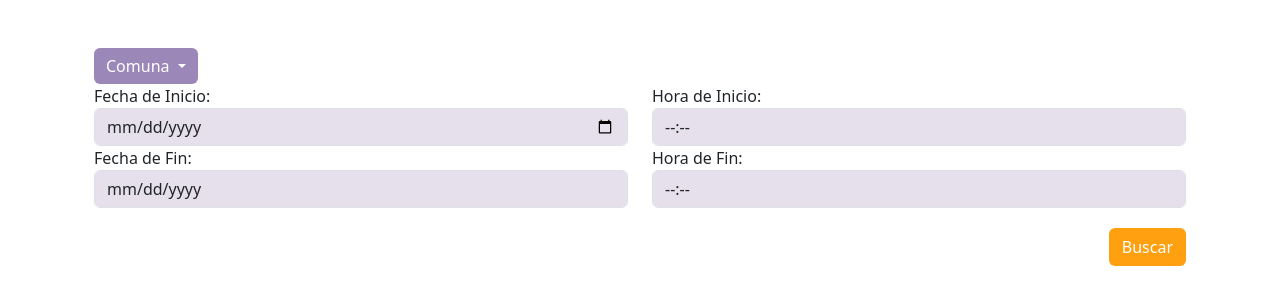
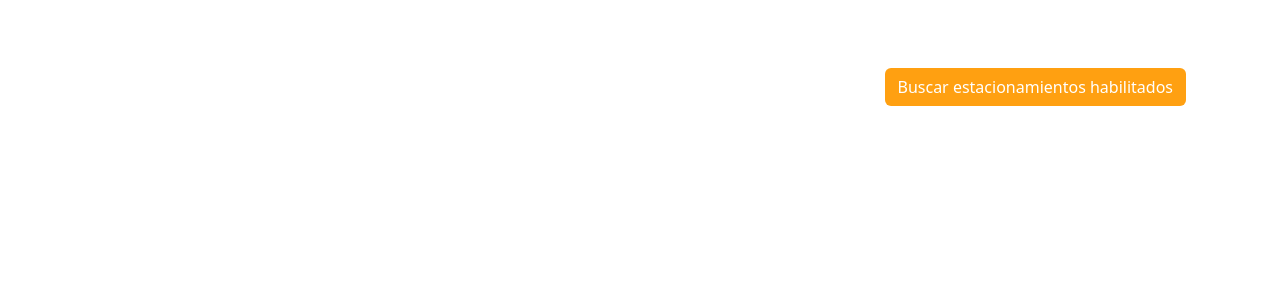
Before and after one commit to sebastiandmv2/EstacionamientoApp, a Django app: page /buscar/ in a window 1280 px wide. Shown: the part 76-381 px from the top of the page. Run offline with Django 3.2, Linux system fonts and the light colour scheme; data that the repository does not hold is empty; some libraries are stand-ins or nearby versions.

Commit message:
fix: browser without filters

```diff
--- a/app/templates/estacionamiento/buscar.html
+++ b/app/templates/estacionamiento/buscar.html
@@ -5,112 +5,13 @@
     <form method="post" action="{% url 'buscar' %}">
         {% csrf_token %}
 
-        <div class="btn-group">
-            <button type="button" id="comuna" class="btn custom-btn dropdown-toggle" data-toggle="dropdown" aria-haspopup="true" aria-expanded="false">
-                Comuna
-            </button>
-            <ul class="dropdown-menu">
-                {% for comuna in comunas %}
-                    <li><a class="dropdown-item comuna-option" href="#">{{ comuna.comuna }}</a></li>
-                {% endfor %}
-            </ul>
-        </div>
-        <input type="hidden" id="comuna_seleccionada" name="comuna_seleccionada" value="">
+        <!-- Eliminar las selecciones de hora -->
 
-        <div class="row">
-            <div class="col-md-6">
-                <div class="form-group">
-                    <label for="fecha_inicio">Fecha de Inicio:</label>
-                    <input type="date" class="form-control" id="fecha_inicio" name="fecha_inicio" style="background-color: #E5E0EC;" required>
-                </div>
-            </div>
-            <div class="col-md-6">
-                <label for="hora_inicio">Hora de Inicio:</label>
-                <select class="form-control" id="hora_inicio" name="hora_inicio" style="background-color: #E5E0EC;" required>
-                    <option value="">--:--</option>
-                </select>
-            </div>
-        </div>
-        <div class="row">
-            <div class="col-md-6">
-                <div class="form-group">
-                    <label for="fecha_fin">Fecha de Fin:</label>
-                    <input type="date" class="form-control" id="fecha_fin" name="fecha_fin" style="background-color: #E5E0EC;" required disabled>
-                </div>
-            </div>
-            <div class="col-md-6">
-                <div class="form-group">
-                    <label for="hora_fin">Hora de Fin:</label>
-                    <select class="form-control" id="hora_fin" name="hora_fin" style="background-color: #E5E0EC;" required disabled>
-                        <option value="">--:--</option>
-                    </select>
-                </div>
-            </div>
-        </div>
-        <button type="submit" class="btn transition" style="margin-top: 20px; float: right;">Buscar</button>
-
-
+        <button type="submit" class="btn transition" style="margin-top: 20px; float: right;">Buscar estacionamientos habilitados</button>
     </form>
 </div>
 
-
-
-
 <script>
-    $(document).ready(function () {
-        $('.comuna-option').click(function () {
-            var selectedComuna = $(this).text();
-            $('#comuna').text(selectedComuna);
-            $('#comuna_seleccionada').val(selectedComuna);
-        });
-
-        $('#fecha_inicio').on('change', function () {
-            var fechaInicio = $('#fecha_inicio').val();
-            // Formatea la fecha para que coincida con el formato esperado en Django
-            fechaInicio = new Date(fechaInicio).toISOString().split('T')[0];
-            $('#fecha_fin').attr('min', fechaInicio);
-            $('#fecha_fin').prop('disabled', false);
-        });
-
-        $('#hora_inicio').on('change', function () {
-            var horaInicio = $('#hora_inicio').val();
-            // Formatea la hora para que coincida con el formato esperado en Django
-            horaInicio = horaInicio + ':00';
-            $('#hora_fin option').prop('disabled', false);
-
-            if ($('#fecha_inicio').val() === $('#fecha_fin').val()) {
-                $('#hora_fin option').each(function () {
-                    if ($(this).val() < horaInicio) {
-                        $(this).prop('disabled', true);
-                    } else if ($(this).val() === horaInicio) {
-                        $(this).prop('disabled', true);
-                    }
-                });
-            }
-
-            $('#hora_fin').prop('disabled', false);
-        });
-
-        // Obtén la fecha actual
-        var fechaActual = new Date();
-        var dd = fechaActual.getDate();
-        var mm = fechaActual.getMonth() + 1; // Los meses en JavaScript son 0-based
-        var yyyy = fechaActual.getFullYear();
-
-        if (dd < 10) {
-            dd = '0' + dd;
-        }
-        if (mm < 10) {
-            mm = '0' + mm;
-        }
-
-        var fechaMinima = yyyy + '-' + mm + '-' + dd;
-
-        // Establece la fecha mínima en los campos de fecha
-        $('#fecha_inicio').attr('min', fechaMinima);
-        $('#fecha_fin').attr('min', fechaMinima);
-    });
+    // Puedes eliminar todo el script relacionado con la selección de horas
 </script>
-
-
 {% endblock %}
--- a/app/urls.py
+++ b/app/urls.py
@@ -15,7 +15,7 @@ urlpatterns=[
      path('editar_arrendamiento/<int:arrendamiento_id>/', views.editar_arrendamiento, name='editar_arrendamiento'),
      path('confirmar_cancelacion/', views.confirmar_cancelacion, name='confirmar_cancelacion'),
      path('cancelar_reserva/<int:arrendamiento_id>/', views.cancelar_reserva, name='cancelar_reserva'),
-     path('confirmar_reserva/<int:estacionamiento_id>/<str:fecha_inicio>/<str:fecha_fin>/<str:hora_inicio>/<str:hora_fin>/', views.confirmar_reserva, name='confirmar_reserva'),
+     path('confirmar_reserva/<int:estacionamiento_id>/', views.confirmar_reserva, name='confirmar_reserva'),
      path('deshabilitar_estacionamiento/<int:estacionamiento_id>/', views.deshabilitar_estacionamiento, name='deshabilitar_estacionamiento'),
      path('habilitar_estacionamiento/<int:estacionamiento_id>/', views.habilitar_estacionamiento, name='habilitar_estacionamiento'),
      path('error/', views.error, name='error'),
--- a/app/views.py
+++ b/app/views.py
@@ -71,76 +71,14 @@ def lista_comunas(request):
 
 
 def buscar(request):
-    comunas = Comuna.objects.all()
+    if request.method == 'POST':
+        estacionamientos_disponibles = Estacionamiento.objects.filter(habilitado=True)
 
-    # Inicializa costo_total fuera del bucle
-    costo_total = 0
+        return render(request, 'estacionamiento/mostrar_estacionamiento.html', {
+            'estacionamientos_disponibles': estacionamientos_disponibles,
+        })
 
-    if request.method == 'POST':
-        fecha_inicio = request.POST.get('fecha_inicio')
-        hora_inicio = request.POST.get('hora_inicio')
-        fecha_fin = request.POST.get('fecha_fin')
-        hora_fin = request.POST.get('hora_fin')
-        comuna_nombre = request.POST.get('comuna_seleccionada')
-
-
-        print("Fecha inicio:", fecha_inicio)
-        print("Hora inicio:", hora_inicio)
-        print("Fecha fin:", fecha_fin)
-        print("Hora fin:", hora_fin)
-        print("Costo total:", costo_total)
-
-
-        # Encuentra la comuna por su nombre
-        comuna = Comuna.objects.get(comuna=comuna_nombre)
-
-        # Crea objetos de zona horaria para asegurarte de que se manejen correctamente las fechas y horas
-        tz = pytz.timezone('America/Santiago')
-
-        fecha_inicio = tz.localize(datetime.strptime(fecha_inicio, '%Y-%m-%d'))
-        hora_inicio = tz.localize(datetime.strptime(hora_inicio, '%H:%M'))
-        fecha_fin = tz.localize(datetime.strptime(fecha_fin, '%Y-%m-%d'))
-        hora_fin = tz.localize(datetime.strptime(hora_fin, '%H:%M'))
-
-        fecha_inicio_formulario = datetime.combine(fecha_inicio.date(), hora_inicio.time()).astimezone(tz)
-
-        # Obtén la fecha y hora actual con la misma zona horaria
-        ahora = datetime.now(tz)
-
-        # Filtra estacionamientos disponibles
-        if ahora <= fecha_inicio_formulario:
-            estacionamientos_disponibles = Estacionamiento.objects.exclude(
-                id__in=Arrendamiento.objects.filter(
-                    Q(fecha_fin__gte=fecha_inicio, fecha_inicio__lte=fecha_fin) &
-                    Q(hora_fin__gte=hora_inicio, hora_inicio__lte=hora_fin)
-                ).values('estacionamiento__id')
-            ).filter(comuna=comuna)
-
-            # Calcula las horas totales
-            tiempo_transcurrido = fecha_fin - fecha_inicio + (hora_fin - hora_inicio)
-            horas_totales = tiempo_transcurrido.total_seconds() / 3600
-
-            for estacionamiento in estacionamientos_disponibles:
-                costo_por_hora=estacionamiento.costo_por_hora
-                print(horas_totales)
-                print(costo_por_hora)
-                costo_total = costo_por_hora * horas_totales  # Calcula el precio total para este estacionamiento
-                print(costo_total)
-
-            # Pasa los valores calculados al contexto
-            return render(request, 'estacionamiento/mostrar_estacionamiento.html', {
-                'estacionamientos_disponibles': estacionamientos_disponibles,
-                'horas_totales': horas_totales,
-                'costo_total': costo_total,
-                'fecha_inicio': fecha_inicio,
-                'hora_inicio': hora_inicio,
-                'fecha_fin': fecha_fin,
-                'hora_fin': hora_fin,
-            })
-        else:
-            messages.error(request, "No hay estacionamientos disponibles en la comuna seleccionada.")
-
-    return render(request, 'estacionamiento/buscar.html', {'comunas': comunas})
+    return render(request, 'estacionamiento/buscar.html')
 
 
 def pago_exitoso(request):
@@ -231,60 +169,17 @@ def error(request):
 
 
 
-def confirmar_reserva(request, estacionamiento_id, fecha_inicio, fecha_fin, hora_inicio, hora_fin):
-    try:
-        # Convertir las cadenas a objetos datetime sin información de la zona horaria
-        fecha_inicio = datetime.strptime(fecha_inicio, '%Y-%m-%d %H:%M:%S%z')
-        fecha_fin = datetime.strptime(fecha_fin, '%Y-%m-%d %H:%M:%S%z')
+def confirmar_reserva(request, estacionamiento_id):
+    # Obtén el estacionamiento utilizando su ID
+    estacionamiento = get_object_or_404(Estacionamiento, id=estacionamiento_id)
 
-        # Establecer explícitamente la hora en las fechas
-        hora_inicio = datetime.strptime(hora_inicio, '%Y-%m-%d %H:%M:%S%z').time()
-        hora_fin = datetime.strptime(hora_fin, '%Y-%m-%d %H:%M:%S%z').time()
-        fecha_inicio = datetime.combine(fecha_inicio.date(), hora_inicio)
-        fecha_fin = datetime.combine(fecha_fin.date(), hora_fin)
+    # Cambia el estado de habilitado a deshabilitado
+    estacionamiento.habilitado = False  # Cambia a deshabilitado
 
-        # Obtener el usuario actual como cliente
-        cliente = request.user.cliente
+    # Guarda el cambio en la base de datos
+    estacionamiento.save()
 
-        # Crear una instancia del modelo Arrendamiento con los valores convertidos y el cliente
-        arrendamiento = Arrendamiento(
-            cliente=cliente,
-            estacionamiento_id=estacionamiento_id,
-            fecha_inicio=fecha_inicio.date(),
-            fecha_fin=fecha_fin.date(),
-            hora_inicio=fecha_inicio.time(),
-            hora_fin=fecha_fin.time(),
-            estado='activo'
-        )
-
-        # Calcular las horas totales de la reserva
-        tiempo_transcurrido = fecha_fin - fecha_inicio
-        horas_totales = tiempo_transcurrido.total_seconds() / 3600
-
-        # Obtener el estacionamiento
-        estacionamiento = Estacionamiento.objects.get(id=estacionamiento_id)
-
-        # Calcular el precio total
-        precio_total = estacionamiento.costo_por_hora * horas_totales
-
-        # Asignar el precio total al arrendamiento
-        arrendamiento.precio = precio_total
-
-        # Guardar la instancia en la base de datos
-        arrendamiento.save()
-
-        # Resto del código...
-
-        # Devolver una respuesta exitosa
-        return redirect('pago_exitoso')
-
-    except Exception as e:
-        # Imprimir o registrar cualquier excepción para entender el problema
-        print("Error en la conversión de fechas y horas:", str(e))
-
-        # Puedes agregar un mensaje de error a la respuesta para que puedas verlo en el navegador
-        return HttpResponse(f"Error en la confirmación de reserva: {str(e)}", status=500)
-
+    return redirect('pago_exitoso')
 
 def estacionamiento_dueno(request):
     # Verifica si el usuario está autenticado
```
Also changed, not shown: app/templates/estacionamiento/mostrar_estacionamiento.html (+4 -3 lines).
